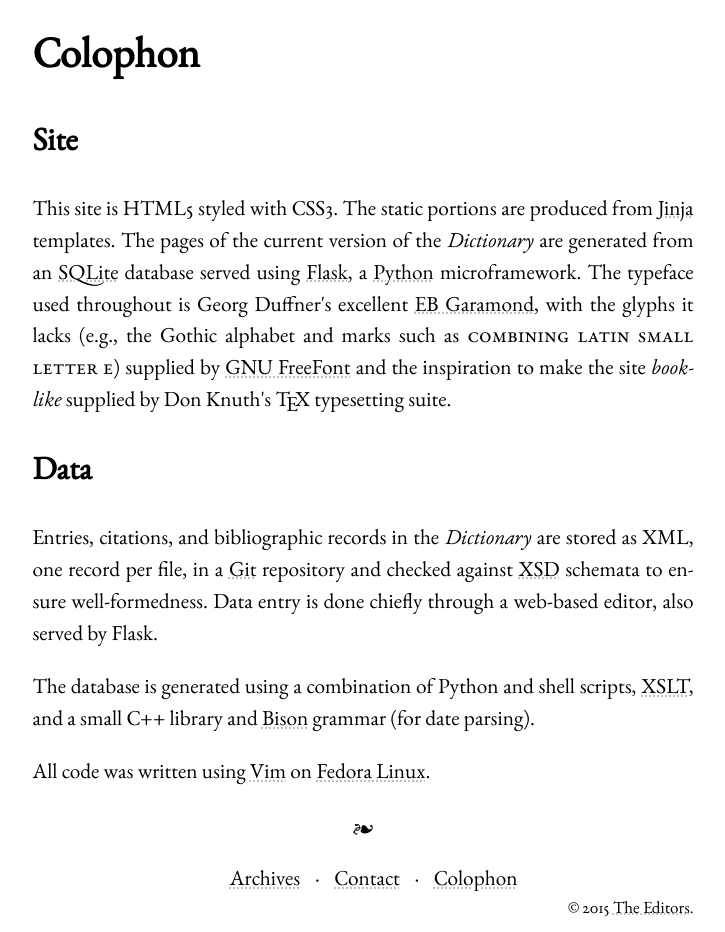
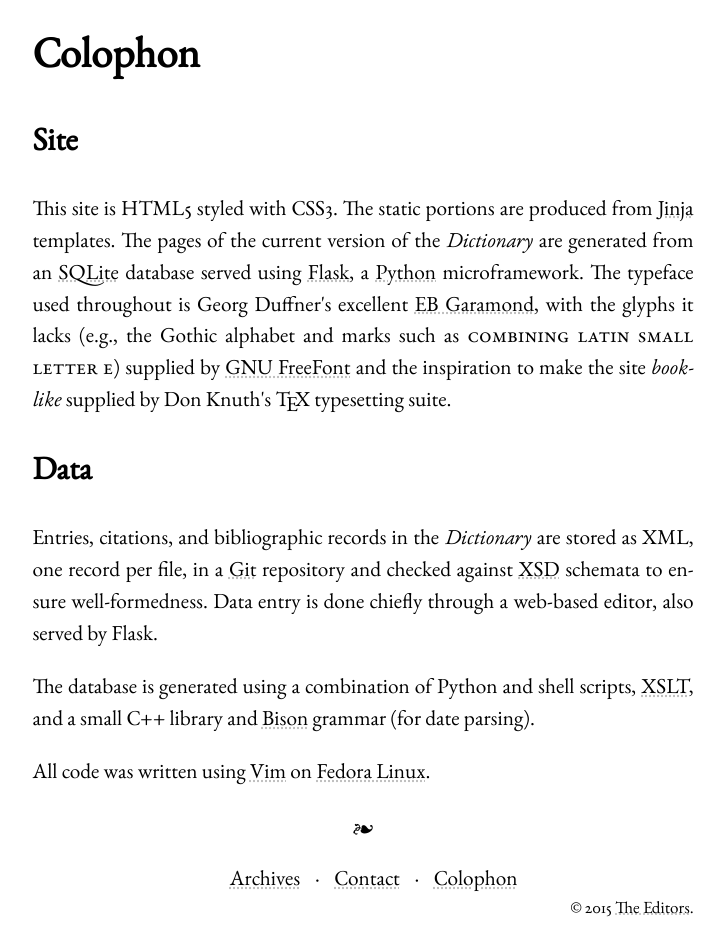
Before and after one commit to uckelman/dmnes-site, a Flask app: page /colophon in a window 1280 px wide. Shown: the part 254-1186 px from the top of the page, without its empty margins (277-1002 px from the left). Run offline with Flask 2, Linux system fonts and the light colour scheme; parts of the project's set-up code (start-up, migrations or seed data) failed here and were passed over.

Commit message:
OpenType font features cleanup.

```diff
--- a/static/css/site.css
+++ b/static/css/site.css
@@ -14,24 +14,12 @@ body {
   font-size: 1.333em;
   font-family: 'EBG12-Re', 'FreeSerif', 'Fallback', serif;
 
-  font-variant-numeric: oldstyle-nums;
-  font-feature-settings: 'onum';
-  -moz-font-feature-settings: 'onum';
-  -ms-font-feature-settings: 'onum';
-  -o-font-feature-settings: 'onum';
-  -webkit-font-feature-settings: 'onum';
-
-  font-feature-settings: "dlig";
-  -moz-font-feature-settings: "dlig";
-  -ms-font-feature-settings: "dlig";
-  -o-font-feature-settings: "dlig";
-  -webkit-font-feature-settings: "dlig";
-
-  font-feature-settings: "calt";
-  -moz-font-feature-settings: "calt";
-  -ms-font-feature-settings: "calt";
-  -o-font-feature-settings: "calt";
-  -webkit-font-feature-settings: "calt";
+  font-variant: oldstyle-nums common-ligatures discretionary-ligatures contextual;
+  font-feature-settings: "onum", "liga", "dlig", "calt";
+  -moz-font-feature-settings:"onum", "liga", "dlig", "calt";
+  -ms-font-feature-settings: "onum", "liga", "dlig", "calt";
+  -o-font-feature-settings: "onum", "liga", "dlig", "calt";
+  -webkit-font-feature-settings: "onum", "liga", "dlig", "calt";
 }
 
 a {
```
Also changed, not shown: other parts of static/css/site.css (+19 -9 lines).
